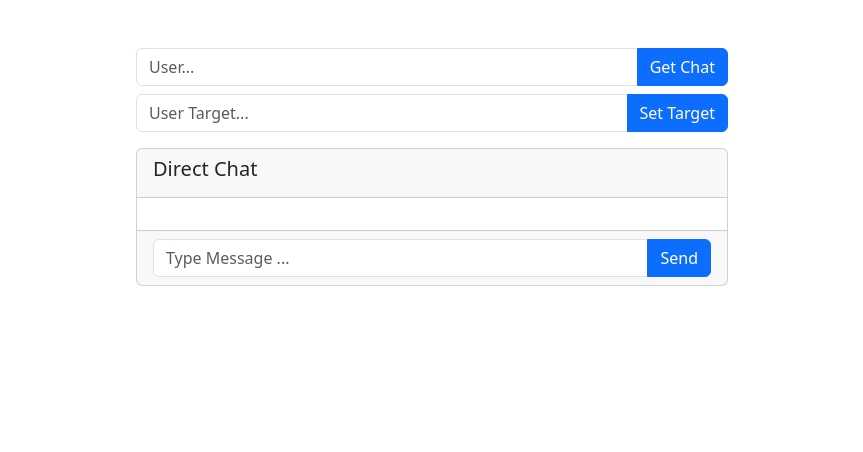
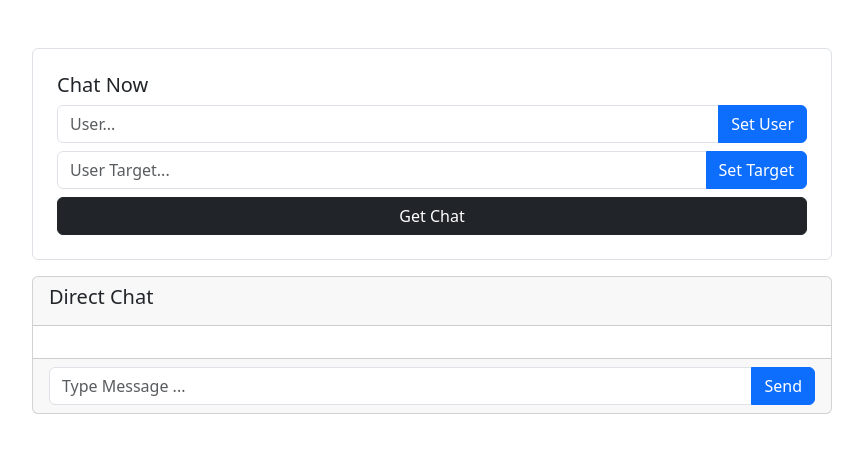
Before and after one commit to laksmanayudha/web-socket-chat, a website: page index.html in a window 1280 px wide. Shown: the whole page, without its empty margins (208-1071 px from the left). Drawn offline with nearby package versions, Linux system fonts and the light colour scheme.

Commit message:
second commit

```diff
--- a/index.html
+++ b/index.html
@@ -7,21 +7,29 @@
     <link href="https://cdn.jsdelivr.net/npm/bootstrap@5.3.0-alpha3/dist/css/bootstrap.min.css" rel="stylesheet" integrity="sha384-KK94CHFLLe+nY2dmCWGMq91rCGa5gtU4mk92HdvYe+M/SXH301p5ILy+dN9+nJOZ" crossorigin="anonymous">
   </head>
   <body>
-    <main class="container-fluid p-5">
-        <div class="d-flex flex-column  justify-content-center align-items-center">
-            <form action="#" class="w-50" name="userForm">
+    <main class="container-fluid p-5 d-flex justify-content-center align-items-center">
+        <div class="d-flex flex-column  justify-content-center align-items-center w-100" style="max-width: 800px;">
+            <div class="border w-100 p-4 rounded">
+                <h5>Chat Now</h5>
+                <form action="#" name="userForm">
+                    <div class="form-group">
                         <div class="input-group">
                             <input type="text" name="user" placeholder="User..." class="form-control" id="user">
-                    <button type="submit" class="btn btn-primary">Get Chat</button>
+                            <button type="submit" class="btn btn-primary">Set User</button>
+                        </div>
                     </div>
                 </form>
-            <form action="#" class="w-50 mt-2" name="targetForm">
+                <form action="#" class="mt-2" name="targetForm">
+                    <div class="form-group">
                         <div class="input-group">
                             <input type="text" name="target" placeholder="User Target..." class="form-control" id="target">
                             <button type="submit" class="btn btn-primary">Set Target</button>
                         </div>
+                    </div>
                 </form>
-            <div class="card card-primary card-outline direct-chat direct-chat-primary w-50 mt-3">
+                <button class="btn btn-dark w-100 mt-2">Get Chat</button>
+            </div>
+            <div class="card card-primary card-outline direct-chat direct-chat-primary w-100 mt-3">
                 <div class="card-header">
                   <h5 class="card-title">Direct Chat</h5>
                 </div>
```
Lines whose indentation alone changed are shown as unchanged.
